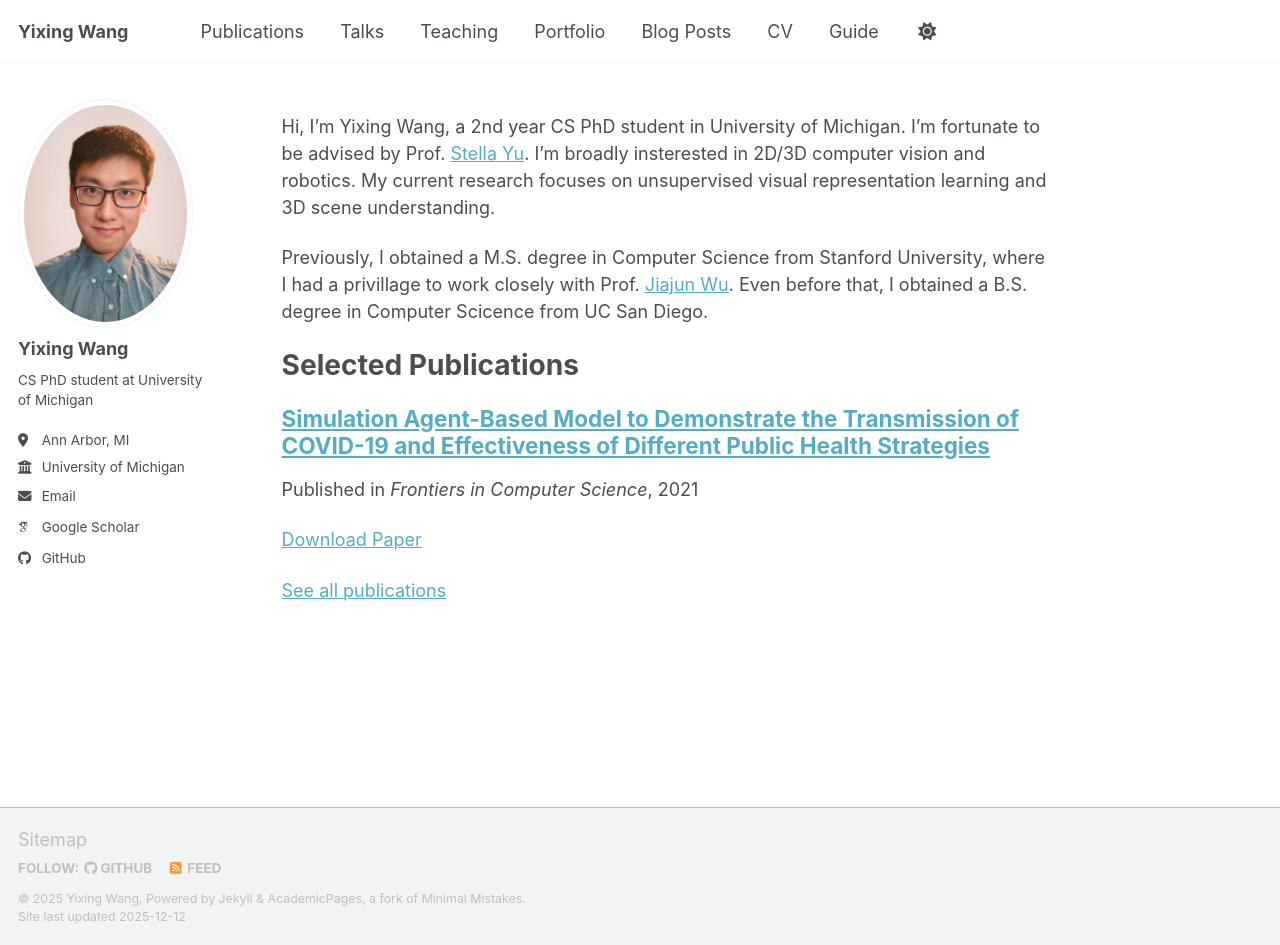
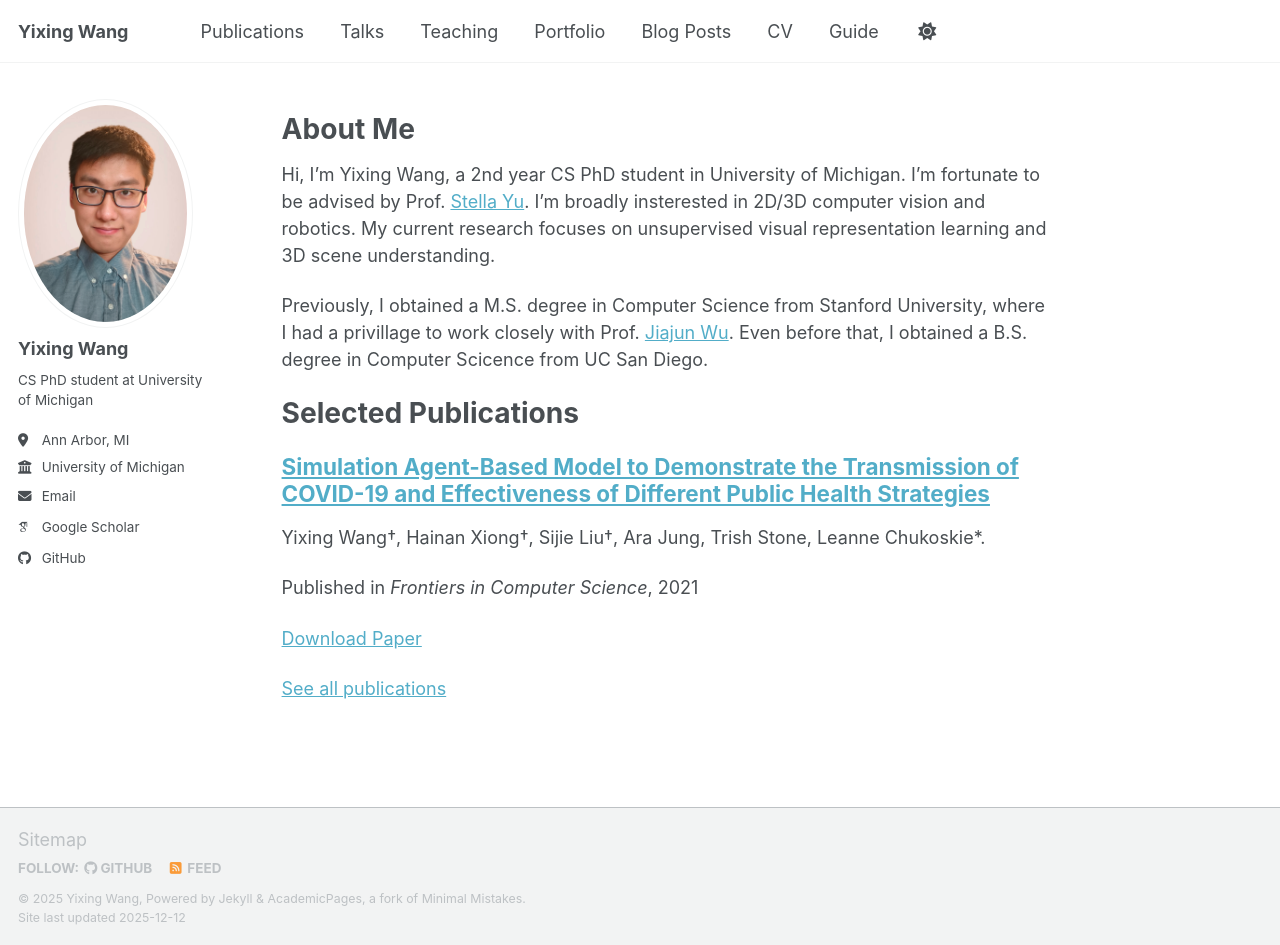
Before and after one commit to onestarYX/onestarYX.github.io, a Jekyll site: the page built from _pages/about.md, in a window 1280 px wide and 945 px high. Built offline with Jekyll 4.4.1, drawn with Linux system fonts in a browser that asks for light colours; some web fonts are replaced; a script bundle is joined from its source files by our own code; library files that are not in the unit come from our copies.

Commit message:
added author list

```diff
--- a/_includes/archive-single.html
+++ b/_includes/archive-single.html
@@ -41,6 +41,9 @@
         {% if post.collection == 'teaching' %}
           <p> {{ post.type }}, <i>{{ post.venue }}</i>, {{ post.date | default: "1900-01-01" | date: "%Y" }} </p>
         {% elsif post.collection == 'publications' %}
+          {% if post.authors %}
+            <p>{{ post.authors }}</p>
+          {% endif %}
           <p>Published in <i>{{ post.venue }}</i>, {{ post.date | default: "1900-01-01" | date: "%Y" }} </p>
         {% elsif post.date %}
          <p class="page__date"><strong><i class="fa fa-fw fa-calendar" aria-hidden="true"></i> {{ site.data.ui-text[site.locale].date_label | default: "Published:" }}</strong> <time datetime="{{ post.date | default: "1900-01-01" | date_to_xmlschema }}">{{ post.date | default: "1900-01-01" | date: "%B %d, %Y" }}</time></p>
--- a/_layouts/single.html
+++ b/_layouts/single.html
@@ -37,6 +37,9 @@ layout: default
         {% if page.collection == 'teaching' %}
           <p> {{ page.type }}, <i>{{ page.venue }}</i>, {{ page.date | default: "1900-01-01" | date: "%Y" }} </p>
         {% elsif page.venue and page.date %}
+          {% if page.collection == 'publications' and page.authors %}
+            <p>{{ page.authors }}</p>
+          {% endif %}
           <p>Published in <i>{{ page.venue }}</i>, {{ page.date | default: "1900-01-01" | date: "%Y" }} </p>
         {% elsif page.date %}
           <p class="page__date"><strong><i class="fa fa-fw fa-calendar" aria-hidden="true"></i> {{ site.data.ui-text[site.locale].date_label | default: "Published:" }}</strong> <time datetime="{{ page.date | date_to_xmlschema }}">{{ page.date | default: "1900-01-01" | date: "%B %d, %Y" }}</time></p>
--- a/_pages/about.md
+++ b/_pages/about.md
@@ -7,6 +7,8 @@ redirect_from:
   - /about.html
 ---
 
+About Me
+======
 Hi, I'm Yixing Wang, a 2nd year CS PhD student in University of Michigan. I'm fortunate to be advised by Prof. [Stella Yu](https://web.eecs.umich.edu/~stellayu/). I'm broadly insterested in 2D/3D computer vision and robotics. My current research focuses on unsupervised visual representation learning and 3D scene understanding.
 
 Previously, I obtained a M.S. degree in Computer Science from Stanford University, where I had a privillage to work closely with Prof. [Jiajun Wu](https://jiajunwu.com/). Even before that, I obtained a B.S. degree in Computer Scicence from UC San Diego.
--- a/_publications/2021_covid_sim.md
+++ b/_publications/2021_covid_sim.md
@@ -9,6 +9,7 @@ venue: 'Frontiers in Computer Science'
 # slidesurl: 'https://academicpages.github.io/files/slides1.pdf'
 paperurl: 'https://www.frontiersin.org/journals/computer-science/articles/10.3389/fcomp.2021.642321/full'
 # citation: 'Your Name, You. (2009). &quot;Paper Title Number 1.&quot; <i>Journal 1</i>. 1(1).'
+authors: "Yixing Wang†, Hainan Xiong†, Sijie Liu†, Ara Jung, Trish Stone, Leanne Chukoskie*."
 ---
 
 Yixing Wang†, Hainan Xiong†, Sijie Liu†, Ara Jung, Trish Stone, Leanne Chukoskie*.
```
